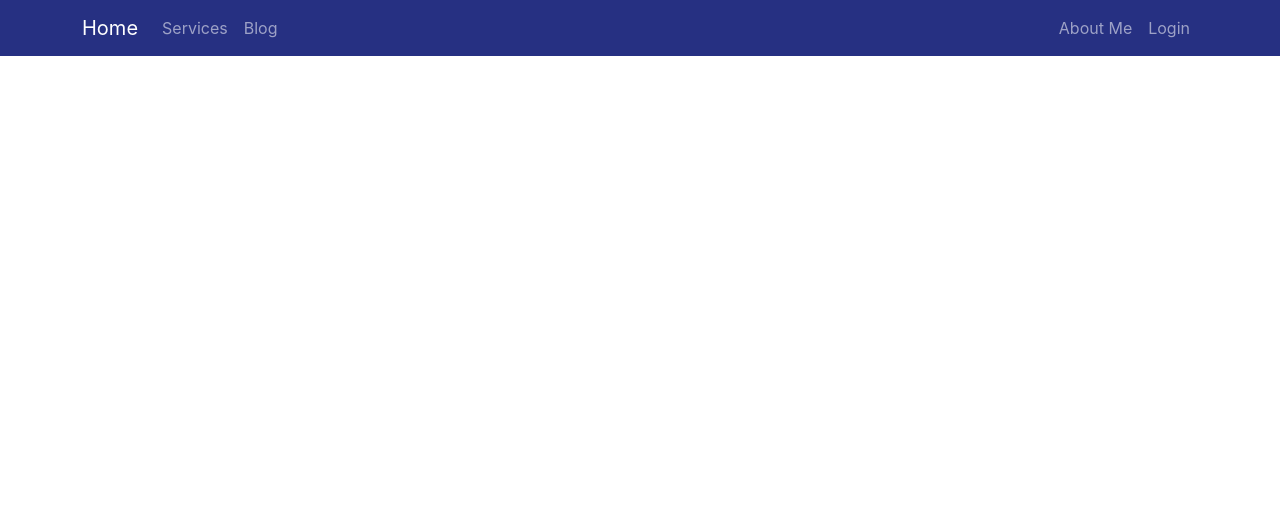
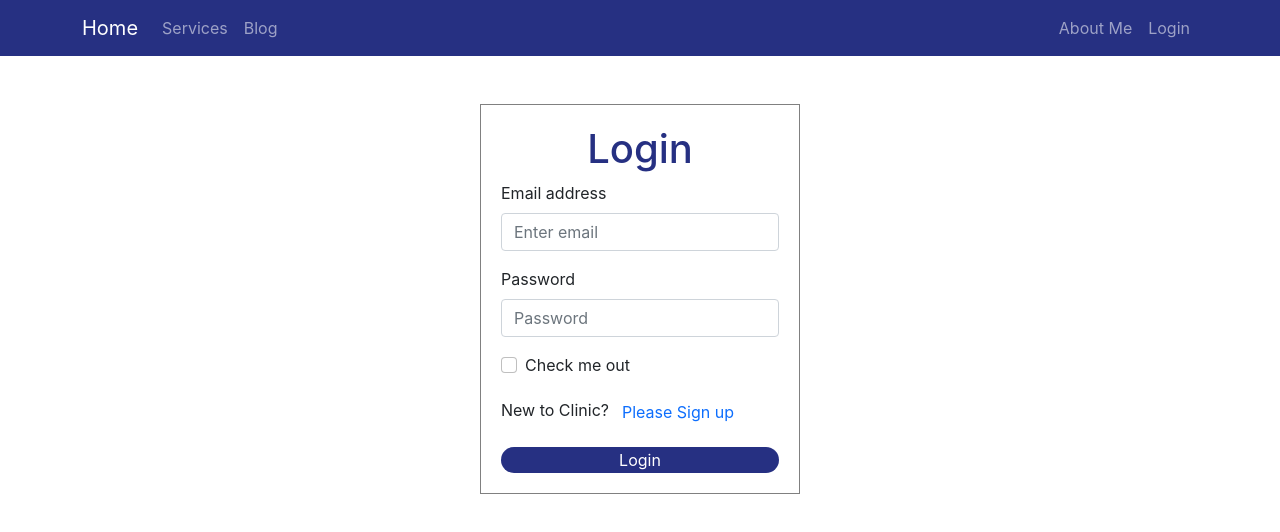
Before and after one commit to md-mobarak/Surgical-care-10, a React (Create React App) app: page /login in a window 1280 px wide. Shown: the top 532 px of the page. Built offline with nearby package versions, Linux system fonts and the light colour scheme.

Commit message:
login form compelete

```diff
--- a/src/App.js
+++ b/src/App.js
@@ -3,6 +3,8 @@ import './App.css';
 import Header from './component/Header/Header';
 import { Route, Routes } from 'react-router-dom';
 import Home from './component/Home/Home';
+import Login from './component/Login/Login';
+import Signup from './component/Signup/Signup';
 
 function App() {
   return (
@@ -10,6 +12,9 @@ function App() {
       <Header></Header>
       <Routes>
         <Route path="/" element={<Home></Home>}></Route>
+        <Route path="/home" element={<Home></Home>}></Route>
+        <Route path='/login' element={<Login></Login>}></Route>
+        <Route path='/signup' element={<Signup></Signup>}></Route>
       </Routes>
     </div>
   );
--- /dev/null
+++ b/src/component/Login/Login.css
@@ -0,0 +1,17 @@
+.login {
+    text-align: center;
+    color: #263082;
+}
+
+.login-btn {
+    width: 100%;
+    background-color: #263082;
+    color: white;
+    border-radius: 20px;
+    border: 0;
+}
+
+.form {
+    border: 1px solid gray;
+    padding: 20px;
+}
--- /dev/null
+++ b/src/component/Login/Login.js
@@ -0,0 +1,36 @@
+import React from 'react';
+import { Button, Form } from 'react-bootstrap';
+import { useNavigate } from 'react-router-dom';
+import './Login.css'
+
+const Login = () => {
+    const navigate = useNavigate()
+    return (
+        <div className='mx-auto w-25 mt-5'>
+
+            <Form className='form'>
+                <h1 className='login'>Login</h1>
+                <Form.Group className="mb-3" controlId="formBasicEmail">
+                    <Form.Label>Email address</Form.Label>
+                    <Form.Control type="email" placeholder="Enter email" />
+
+                </Form.Group>
+
+                <Form.Group className="mb-3" controlId="formBasicPassword">
+                    <Form.Label>Password</Form.Label>
+                    <Form.Control type="password" placeholder="Password" />
+                </Form.Group>
+                <Form.Group className="mb-3" controlId="formBasicCheckbox">
+                    <Form.Check type="checkbox" label="Check me out" />
+                </Form.Group>
+                <p>New to Clinic?
+                    <button onClick={() => navigate('/signup')} type="button" className="btn btn-link text-decoration-none">Please Sign up</button>
+                </p>
+                <button className='login-btn'>Login</button>
+
+            </Form>
+        </div>
+    );
+};
+
+export default Login;
--- /dev/null
+++ b/src/component/Signup/Signup.js
@@ -0,0 +1,33 @@
+import React from 'react';
+import { Form } from 'react-bootstrap';
+
+const Signup = () => {
+    return (
+        <div className='mx-auto w-25 mt-5'>
+
+            <Form className='form'>
+                <h1 className='login'>Sign Up</h1>
+                <Form.Group className="mb-3" controlId="formBasicEmail">
+                    <Form.Label>Email address</Form.Label>
+                    <Form.Control type="email" placeholder="Enter email" />
+
+                </Form.Group>
+
+                <Form.Group className="mb-3" controlId="formBasicPassword">
+                    <Form.Label>Password</Form.Label>
+                    <Form.Control type="password" placeholder="Password" />
+                </Form.Group>
+                <Form.Group className="mb-3" controlId="formBasicCheckbox">
+                    <Form.Check type="checkbox" label="Check me out" />
+                </Form.Group>
+                <p>Already have an Account?
+                    <button type="button" className="btn btn-link text-decoration-none">Please Login</button>
+                </p>
+                <button className='login-btn'>Sign Up</button>
+                <button className=''>Google Sign In</button>
+            </Form>
+        </div>
+    );
+};
+
+export default Signup;
```
